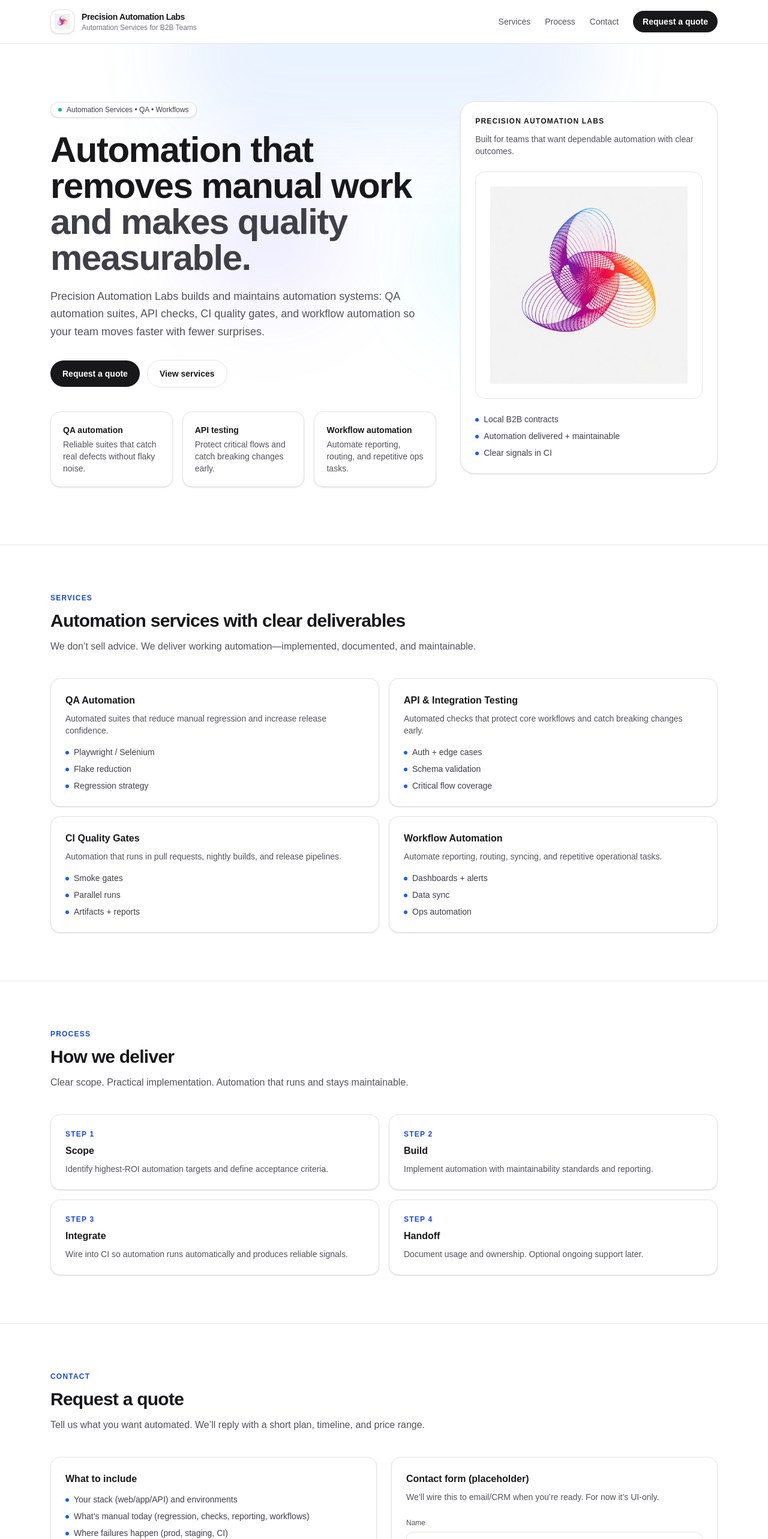
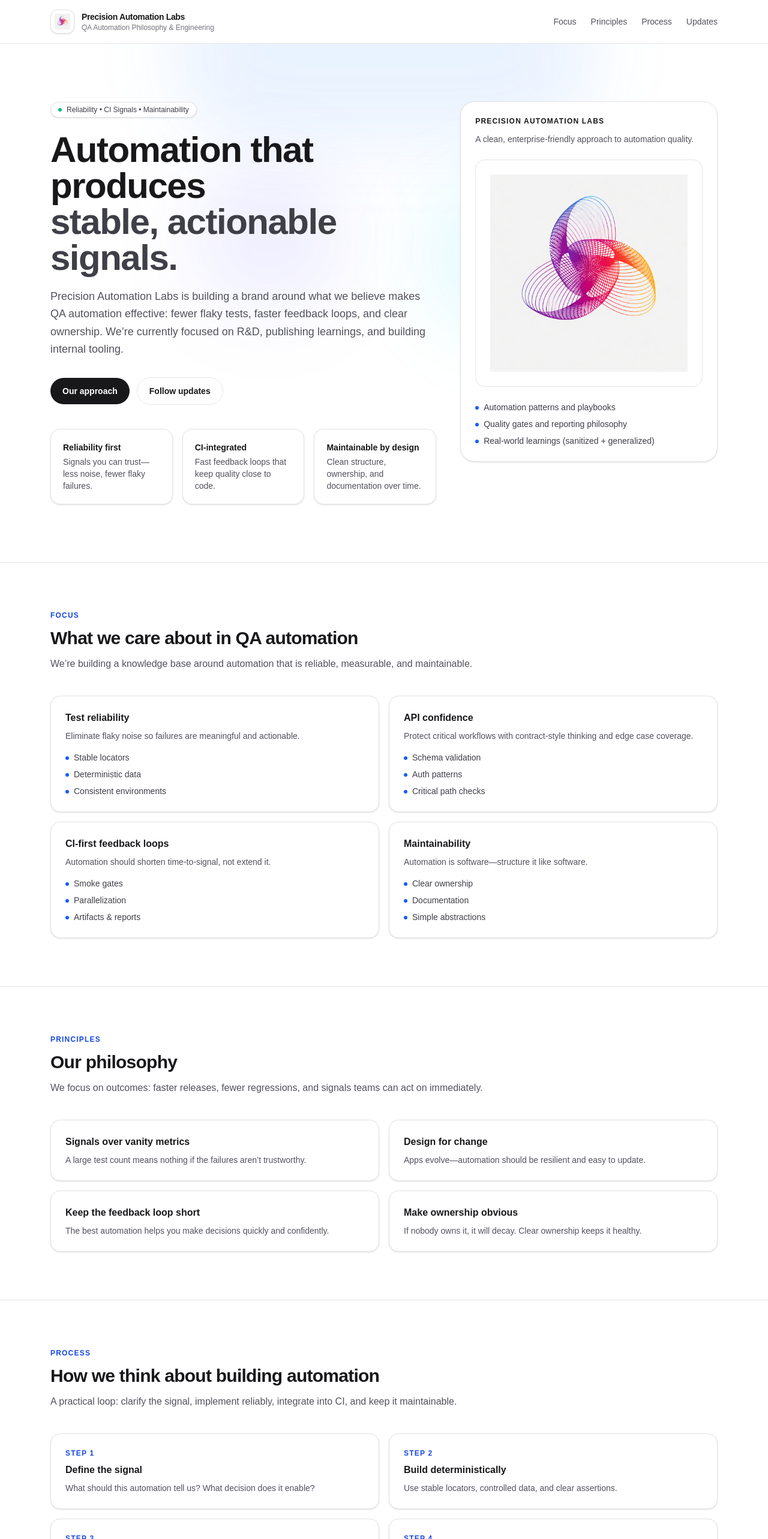
Before and after one commit to precision-automation-labs/website, a Next.js app: page / in a window 1280 px wide. Shown: the top 2566 px of the page at 60% size. Built offline with nearby package versions, Linux system fonts and the light colour scheme.

Commit message:
Shift site to brand/philosophy focus

```diff
--- a/app/page.tsx
+++ b/app/page.tsx
@@ -21,34 +21,43 @@
                 Precision Automation Labs
               </div>
               <div className="text-xs text-zinc-500">
-                Automation Services for B2B Teams
+                QA Automation Philosophy &amp; Engineering
               </div>
             </div>
           </Link>
 
           <nav className="hidden items-center gap-6 md:flex">
-            <Link className="text-sm text-zinc-600 hover:text-zinc-900" href="#services">
-              Services
+            <Link
+              className="text-sm text-zinc-600 hover:text-zinc-900"
+              href="#focus"
+            >
+              Focus
             </Link>
-            <Link className="text-sm text-zinc-600 hover:text-zinc-900" href="#process">
+            <Link
+              className="text-sm text-zinc-600 hover:text-zinc-900"
+              href="#principles"
+            >
+              Principles
+            </Link>
+            <Link
+              className="text-sm text-zinc-600 hover:text-zinc-900"
+              href="#process"
+            >
               Process
             </Link>
-            <Link className="text-sm text-zinc-600 hover:text-zinc-900" href="#contact">
-              Contact
-            </Link>
             <Link
-              href="#contact"
-              className="rounded-full bg-zinc-900 px-4 py-2 text-sm font-semibold text-white hover:bg-zinc-800"
+              className="text-sm text-zinc-600 hover:text-zinc-900"
+              href="#connect"
             >
-              Request a quote
+              Updates
             </Link>
           </nav>
 
           <Link
-            href="#contact"
-            className="md:hidden rounded-full bg-zinc-900 px-4 py-2 text-sm font-semibold text-white hover:bg-zinc-800"
+            href="#connect"
+            className="md:hidden rounded-full border border-zinc-200 bg-white px-4 py-2 text-sm font-semibold text-zinc-900 hover:bg-zinc-50"
           >
-            Quote
+            Updates
           </Link>
         </div>
       </header>
@@ -65,50 +74,49 @@
             <div>
               <div className="inline-flex items-center gap-2 rounded-full border border-zinc-200 bg-white px-3 py-1 text-xs text-zinc-700 shadow-sm">
                 <span className="h-1.5 w-1.5 rounded-full bg-emerald-500" />
-                Automation Services • QA • Workflows
+                Reliability • CI Signals • Maintainability
               </div>
 
               <h1 className="mt-6 text-4xl font-semibold tracking-tight md:text-6xl">
-                Automation that removes manual work
-                <span className="block text-zinc-700">
-                  and makes quality measurable.
-                </span>
+                Automation that produces
+                <span className="block text-zinc-700">stable, actionable signals.</span>
               </h1>
 
               <p className="mt-5 max-w-2xl text-base leading-relaxed text-zinc-600 md:text-lg">
-                Precision Automation Labs builds and maintains automation systems:
-                QA automation suites, API checks, CI quality gates, and workflow automation
-                so your team moves faster with fewer surprises.
+                Precision Automation Labs is building a brand around what we believe makes QA
+                automation effective: fewer flaky tests, faster feedback loops, and clear
+                ownership. We’re currently focused on R&amp;D, publishing learnings, and building
+                internal tooling.
               </p>
 
               <div className="mt-8 flex flex-col gap-3 sm:flex-row sm:items-center">
                 <Link
-                  href="#contact"
+                  href="#principles"
                   className="inline-flex items-center justify-center rounded-full bg-zinc-900 px-5 py-3 text-sm font-semibold text-white hover:bg-zinc-800"
                 >
-                  Request a quote
+                  Our approach
                 </Link>
                 <Link
-                  href="#services"
+                  href="#connect"
                   className="inline-flex items-center justify-center rounded-full border border-zinc-200 bg-white px-5 py-3 text-sm font-semibold hover:bg-zinc-50"
                 >
-                  View services
+                  Follow updates
                 </Link>
               </div>
 
               <div className="mt-10 grid gap-4 md:grid-cols-3">
                 {[
                   {
-                    k: "QA automation",
-                    v: "Reliable suites that catch real defects without flaky noise.",
+                    k: "Reliability first",
+                    v: "Signals you can trust—less noise, fewer flaky failures.",
                   },
                   {
-                    k: "API testing",
-                    v: "Protect critical flows and catch breaking changes early.",
+                    k: "CI-integrated",
+                    v: "Fast feedback loops that keep quality close to code.",
                   },
                   {
-                    k: "Workflow automation",
-                    v: "Automate reporting, routing, and repetitive ops tasks.",
+                    k: "Maintainable by design",
+                    v: "Clean structure, ownership, and documentation over time.",
                   },
                 ].map((x) => (
                   <div
@@ -127,7 +135,7 @@
                 PRECISION AUTOMATION LABS
               </div>
               <div className="mt-3 text-sm text-zinc-600">
-                Built for teams that want dependable automation with clear outcomes.
+                A clean, enterprise-friendly approach to automation quality.
               </div>
 
               <div className="relative mt-6 aspect-square w-full overflow-hidden rounded-2xl border border-zinc-200 bg-white">
@@ -142,9 +150,9 @@
 
               <ul className="mt-6 space-y-2 text-sm text-zinc-700">
                 {[
-                  "Local B2B contracts",
-                  "Automation delivered + maintainable",
-                  "Clear signals in CI",
+                  "Automation patterns and playbooks",
+                  "Quality gates and reporting philosophy",
+                  "Real-world learnings (sanitized + generalized)",
                 ].map((t) => (
                   <li key={t} className="flex items-start gap-2">
                     <span className="mt-2 h-1.5 w-1.5 shrink-0 rounded-full bg-blue-600" />
@@ -157,17 +165,17 @@
         </div>
       </section>
 
-      <section id="services" className="border-t border-zinc-200">
+      <section id="focus" className="border-t border-zinc-200">
         <div className="mx-auto max-w-6xl px-5 py-14 md:py-20">
           <div className="max-w-3xl">
             <div className="text-xs font-semibold tracking-widest text-blue-700">
-              SERVICES
+              FOCUS
             </div>
             <h2 className="mt-3 text-2xl font-semibold tracking-tight md:text-3xl">
-              Automation services with clear deliverables
+              What we care about in QA automation
             </h2>
             <p className="mt-3 text-base leading-relaxed text-zinc-600">
-              We don’t sell advice. We deliver working automation—implemented, documented,
+              We’re building a knowledge base around automation that is reliable, measurable,
               and maintainable.
             </p>
           </div>
@@ -175,27 +183,30 @@
           <div className="mt-10 grid gap-4 md:grid-cols-2">
             {[
               {
-                t: "QA Automation",
-                d: "Automated suites that reduce manual regression and increase release confidence.",
-                b: ["Playwright / Selenium", "Flake reduction", "Regression strategy"],
+                t: "Test reliability",
+                d: "Eliminate flaky noise so failures are meaningful and actionable.",
+                b: ["Stable locators", "Deterministic data", "Consistent environments"],
               },
               {
-                t: "API & Integration Testing",
-                d: "Automated checks that protect core workflows and catch breaking changes early.",
-                b: ["Auth + edge cases", "Schema validation", "Critical flow coverage"],
+                t: "API confidence",
+                d: "Protect critical workflows with contract-style thinking and edge case coverage.",
+                b: ["Schema validation", "Auth patterns", "Critical path checks"],
               },
               {
-                t: "CI Quality Gates",
-                d: "Automation that runs in pull requests, nightly builds, and release pipelines.",
-                b: ["Smoke gates", "Parallel runs", "Artifacts + reports"],
+                t: "CI-first feedback loops",
+                d: "Automation should shorten time-to-signal, not extend it.",
+                b: ["Smoke gates", "Parallelization", "Artifacts & reports"],
               },
               {
-                t: "Workflow Automation",
-                d: "Automate reporting, routing, syncing, and repetitive operational tasks.",
-                b: ["Dashboards + alerts", "Data sync", "Ops automation"],
+                t: "Maintainability",
+                d: "Automation is software—structure it like software.",
+                b: ["Clear ownership", "Documentation", "Simple abstractions"],
               },
             ].map((s) => (
-              <div key={s.t} className="rounded-2xl border border-zinc-200 bg-white p-6 shadow-sm">
+              <div
+                key={s.t}
+                className="rounded-2xl border border-zinc-200 bg-white p-6 shadow-sm"
+              >
                 <h3 className="text-base font-semibold">{s.t}</h3>
                 <p className="mt-2 text-sm text-zinc-600">{s.d}</p>
                 <ul className="mt-4 space-y-2 text-sm text-zinc-700">
@@ -212,6 +223,52 @@
         </div>
       </section>
 
+      <section id="principles" className="border-t border-zinc-200">
+        <div className="mx-auto max-w-6xl px-5 py-14 md:py-20">
+          <div className="max-w-3xl">
+            <div className="text-xs font-semibold tracking-widest text-blue-700">
+              PRINCIPLES
+            </div>
+            <h2 className="mt-3 text-2xl font-semibold tracking-tight md:text-3xl">
+              Our philosophy
+            </h2>
+            <p className="mt-3 text-base leading-relaxed text-zinc-600">
+              We focus on outcomes: faster releases, fewer regressions, and signals teams can
+              act on immediately.
+            </p>
+          </div>
+
+          <div className="mt-10 grid gap-4 md:grid-cols-2">
+            {[
+              {
+                t: "Signals over vanity metrics",
+                d: "A large test count means nothing if the failures aren’t trustworthy.",
+              },
+              {
+                t: "Design for change",
+                d: "Apps evolve—automation should be resilient and easy to update.",
+              },
+              {
+                t: "Keep the feedback loop short",
+                d: "The best automation helps you make decisions quickly and confidently.",
+              },
+              {
+                t: "Make ownership obvious",
+                d: "If nobody owns it, it will decay. Clear ownership keeps it healthy.",
+              },
+            ].map((s) => (
+              <div
+                key={s.t}
+                className="rounded-2xl border border-zinc-200 bg-white p-6 shadow-sm"
+              >
+                <h3 className="text-base font-semibold">{s.t}</h3>
+                <p className="mt-2 text-sm text-zinc-600">{s.d}</p>
+              </div>
+            ))}
+          </div>
+        </div>
+      </section>
+
       <section id="process" className="border-t border-zinc-200">
         <div className="mx-auto max-w-6xl px-5 py-14 md:py-20">
           <div className="max-w-3xl">
@@ -219,21 +276,37 @@
               PROCESS
             </div>
             <h2 className="mt-3 text-2xl font-semibold tracking-tight md:text-3xl">
-              How we deliver
+              How we think about building automation
             </h2>
             <p className="mt-3 text-base leading-relaxed text-zinc-600">
-              Clear scope. Practical implementation. Automation that runs and stays maintainable.
+              A practical loop: clarify the signal, implement reliably, integrate into CI, and
+              keep it maintainable.
             </p>
           </div>
 
           <div className="mt-10 grid gap-4 md:grid-cols-2">
             {[
-              { t: "Scope", d: "Identify highest-ROI automation targets and define acceptance criteria." },
-              { t: "Build", d: "Implement automation with maintainability standards and reporting." },
-              { t: "Integrate", d: "Wire into CI so automation runs automatically and produces reliable signals." },
-              { t: "Handoff", d: "Document usage and ownership. Optional ongoing support later." },
+              {
+                t: "Define the signal",
+                d: "What should this automation tell us? What decision does it enable?",
+              },
+              {
+                t: "Build deterministically",
+                d: "Use stable locators, controlled data, and clear assertions.",
+              },
+              {
+                t: "Integrate into CI",
+                d: "Run automation where it matters: PRs, nightly checks, and releases.",
+              },
+              {
+                t: "Maintain over time",
+                d: "Documentation, ownership, and simple structure prevent decay.",
+              },
             ].map((s, idx) => (
-              <div key={s.t} className="rounded-2xl border border-zinc-200 bg-white p-6 shadow-sm">
+              <div
+                key={s.t}
+                className="rounded-2xl border border-zinc-200 bg-white p-6 shadow-sm"
+              >
                 <div className="text-xs font-semibold tracking-widest text-blue-700">
                   STEP {idx + 1}
                 </div>
@@ -245,29 +318,31 @@
         </div>
       </section>
 
-      <section id="contact" className="border-t border-zinc-200">
+      <section id="connect" className="border-t border-zinc-200">
         <div className="mx-auto max-w-6xl px-5 py-14 md:py-20">
           <div className="max-w-3xl">
             <div className="text-xs font-semibold tracking-widest text-blue-700">
-              CONTACT
+              UPDATES
             </div>
             <h2 className="mt-3 text-2xl font-semibold tracking-tight md:text-3xl">
-              Request a quote
+              Building in public (within reason)
             </h2>
             <p className="mt-3 text-base leading-relaxed text-zinc-600">
-              Tell us what you want automated. We’ll reply with a short plan, timeline, and price range.
+              We’re currently focused on brand development, internal R&amp;D, and publishing
+              generalized learnings around QA automation. We’ll share updates here as we
+              publish articles, templates, and example patterns.
             </p>
           </div>
 
-          <div className="mt-10 grid gap-6 md:grid-cols-2">
+          <div className="mt-10 grid gap-4 md:grid-cols-2">
             <div className="rounded-2xl border border-zinc-200 bg-white p-6 shadow-sm">
-              <h3 className="text-base font-semibold">What to include</h3>
+              <h3 className="text-base font-semibold">What we’ll publish</h3>
               <ul className="mt-3 space-y-2 text-sm text-zinc-700">
                 {[
-                  "Your stack (web/app/API) and environments",
-                  "What’s manual today (regression, checks, reporting, workflows)",
-                  "Where failures happen (prod, staging, CI)",
-                  "Timeline and priority workflows",
+                  "Automation playbooks (reliability, CI gates, reporting)",
+                  "Sample repo templates (sanitized + generic)",
+                  "Checklists for reducing flakiness",
+                  "Patterns for maintainable test suites",
                 ].map((x) => (
                   <li key={x} className="flex gap-2">
                     <span className="mt-2 h-1.5 w-1.5 shrink-0 rounded-full bg-blue-600" />
@@ -275,47 +350,25 @@
                   </li>
                 ))}
               </ul>
-              <div className="mt-6 text-sm text-zinc-700">
-                <div className="text-xs text-zinc-500">Email</div>
-                <div className="mt-1">info@precisionautomationlabs.com (coming soon)</div>
-              </div>
             </div>
 
             <div className="rounded-2xl border border-zinc-200 bg-white p-6 shadow-sm">
-              <h3 className="text-base font-semibold">Contact form (placeholder)</h3>
+              <h3 className="text-base font-semibold">Contact</h3>
               <p className="mt-2 text-sm text-zinc-600">
-                We’ll wire this to email/CRM when you’re ready. For now it’s UI-only.
+                Email will be available once your domain inbox is set up.
               </p>
+              <div className="mt-5 rounded-xl border border-zinc-200 bg-zinc-50 p-4 text-sm text-zinc-700">
+                <div className="text-xs text-zinc-500">Email</div>
+                <div className="mt-1">
+                  info@precisionautomationlabs.com{" "}
+                  <span className="text-zinc-500">(coming soon)</span>
+                </div>
+              </div>
 
-              <form className="mt-5 space-y-4">
-                <div>
-                  <label className="text-xs text-zinc-600">Name</label>
-                  <input
-                    className="mt-1 w-full rounded-xl border border-zinc-200 bg-white px-4 py-3 text-sm text-zinc-900 placeholder:text-zinc-400 outline-none focus:border-blue-400"
-                    placeholder="Jane Doe"
-                  />
-                </div>
-                <div>
-                  <label className="text-xs text-zinc-600">Email</label>
-                  <input
-                    className="mt-1 w-full rounded-xl border border-zinc-200 bg-white px-4 py-3 text-sm text-zinc-900 placeholder:text-zinc-400 outline-none focus:border-blue-400"
-                    placeholder="jane@company.com"
-                  />
-                </div>
-                <div>
-                  <label className="text-xs text-zinc-600">What do you want automated?</label>
-                  <textarea
-                    className="mt-1 h-28 w-full resize-none rounded-xl border border-zinc-200 bg-white px-4 py-3 text-sm text-zinc-900 placeholder:text-zinc-400 outline-none focus:border-blue-400"
-                    placeholder="We need QA automation for critical flows and CI gates for releases..."
-                  />
-                </div>
-                <button
-                  type="button"
-                  className="w-full rounded-full bg-zinc-900 px-5 py-3 text-sm font-semibold text-white hover:bg-zinc-800"
-                >
-                  Send (disabled)
-                </button>
-              </form>
+              <div className="mt-4 text-xs text-zinc-500">
+                Note: This site describes our philosophy and R&amp;D efforts. It does not
+                include client-specific details.
+              </div>
             </div>
           </div>
         </div>
```
